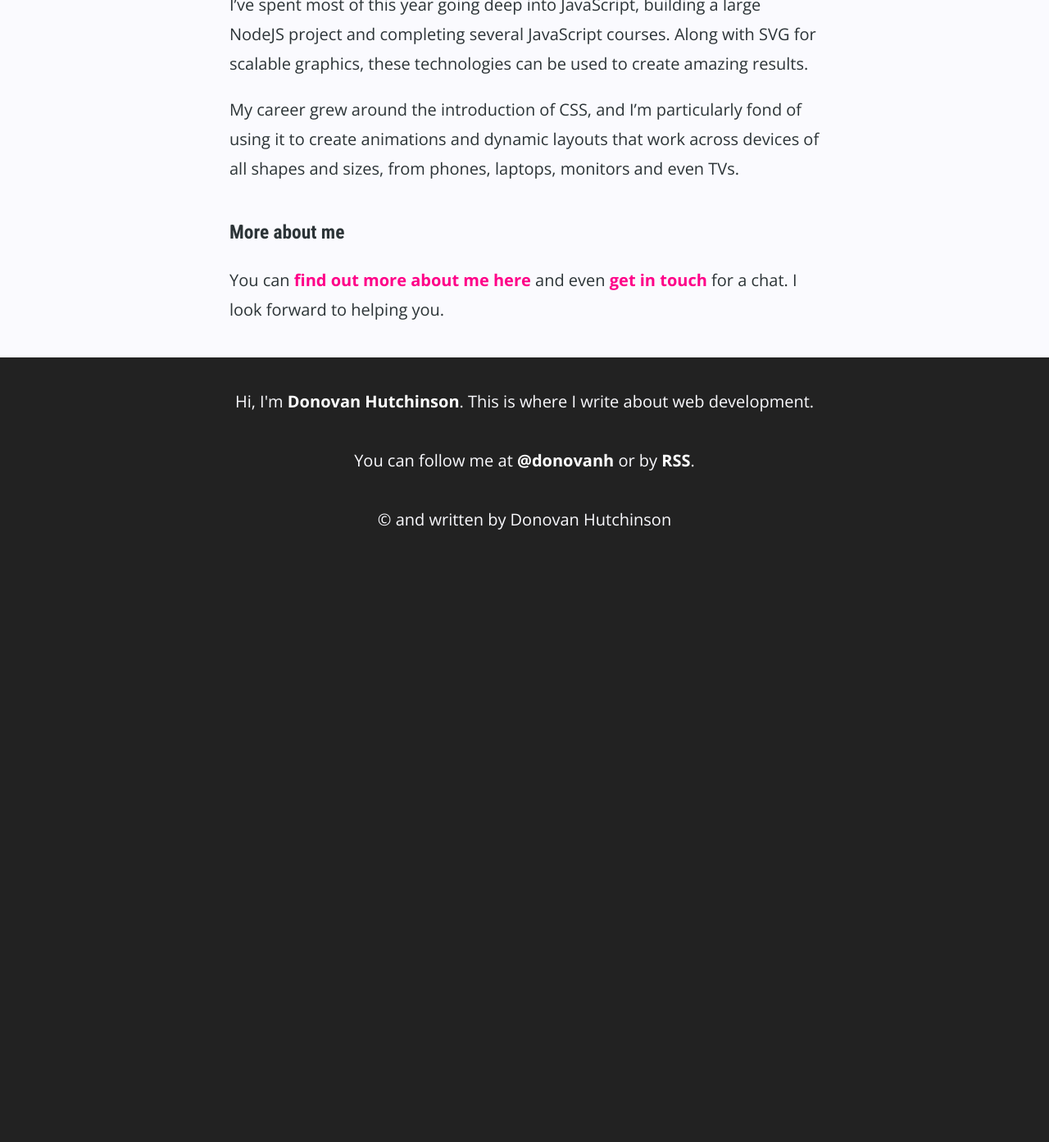
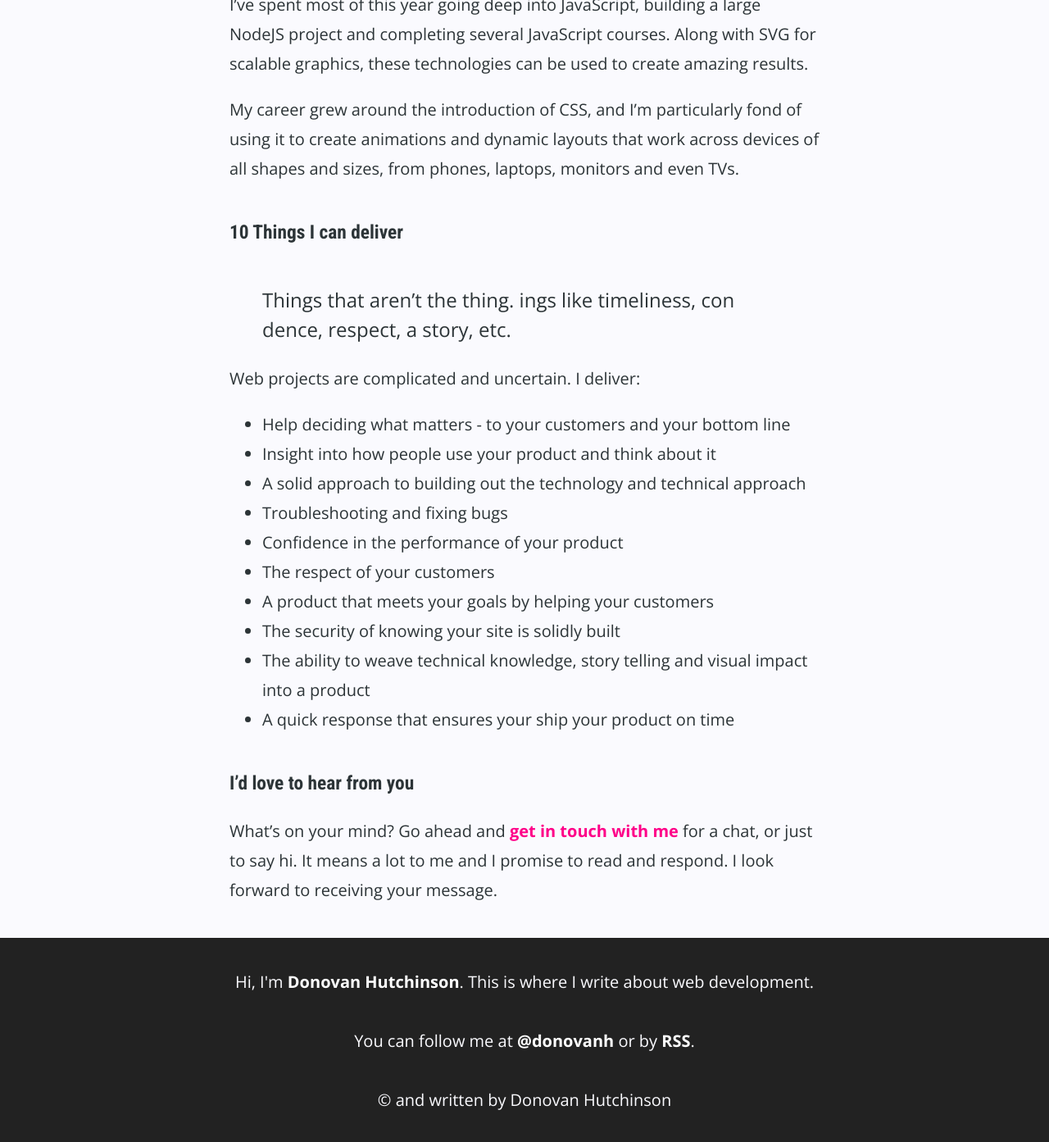
Before and after one commit to donovanh/donovanh.github.com, a Jekyll site: the page built from _posts/2016-06-09-what-i-provide.markdown, in a window 1280 px wide and 1400 px high, scrolled down 1423 px. Shown: the top 1393 px of the window at 82% size. Built offline with Jekyll 4.4.1, drawn with Linux system fonts in a browser that asks for light colours; nearby versions of some CDN libraries; before the commit the page ends 2115 px from its top, so only the background shows below that.

Commit message:
What I provide

```diff
--- a/_posts/2016-06-08-who-am-i.markdown
+++ b/_posts/2016-06-08-who-am-i.markdown
@@ -47,6 +47,6 @@ As well as providing a wealth of opportunity, the web has shown me many examples
 
 I don't expect to have as massive an impact as these amazing people, but what they've done for me is to show what can be achieved.
 
-### More about me
+### I'd love to hear from you
 
-You can [find out more about me here](/about/) and even [get in touch](mailto:d@hop.ie) for a chat. I look forward to helping you.
+What's on your mind? Go ahead and [get in touch with me](mailto:d@hop.ie) for a chat, or just to say hi. It means a lot to me and I promise to read and respond. I look forward to receiving your message.
--- a/_posts/2016-06-09-what-i-provide.markdown
+++ b/_posts/2016-06-09-what-i-provide.markdown
@@ -27,6 +27,23 @@ Delving into JavaScript is also a difficult but rewarding task. The language has
 
 My career grew around the introduction of CSS, and I'm particularly fond of using it to create animations and dynamic layouts that work across devices of all shapes and sizes, from phones, laptops, monitors and even TVs.
 
-### More about me
+### 10 Things I can deliver
 
-You can [find out more about me here](/about/) and even [get in touch](mailto:d@hop.ie) for a chat. I look forward to helping you.
+>  Things that aren’t the thing.  ings like timeliness, con dence, respect, a story, etc.
+
+Web projects are complicated and uncertain. I deliver:
+
+* Help deciding what matters - to your customers and your bottom line
+* Insight into how people use your product and think about it
+* A solid approach to building out the technology and technical approach
+* Troubleshooting and fixing bugs
+* Confidence in the performance of your product
+* The respect of your customers
+* A product that meets your goals by helping your customers
+* The security of knowing your site is solidly built
+* The ability to weave technical knowledge, story telling and visual impact into a product
+* A quick response that ensures your ship your product on time
+
+### I'd love to hear from you
+
+What's on your mind? Go ahead and [get in touch with me](mailto:d@hop.ie) for a chat, or just to say hi. It means a lot to me and I promise to read and respond. I look forward to receiving your message.
```
